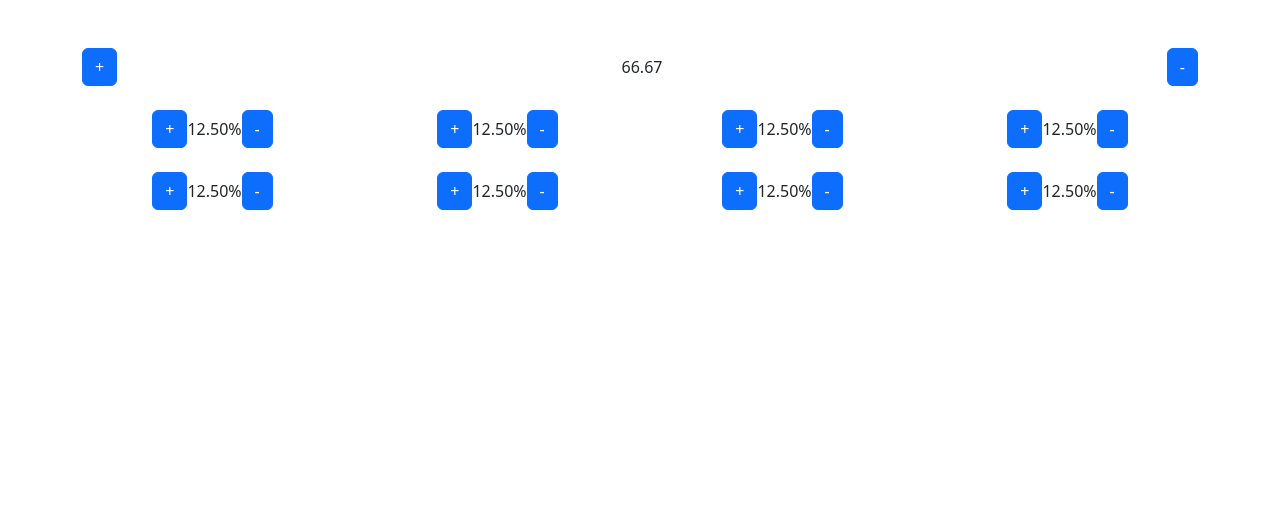
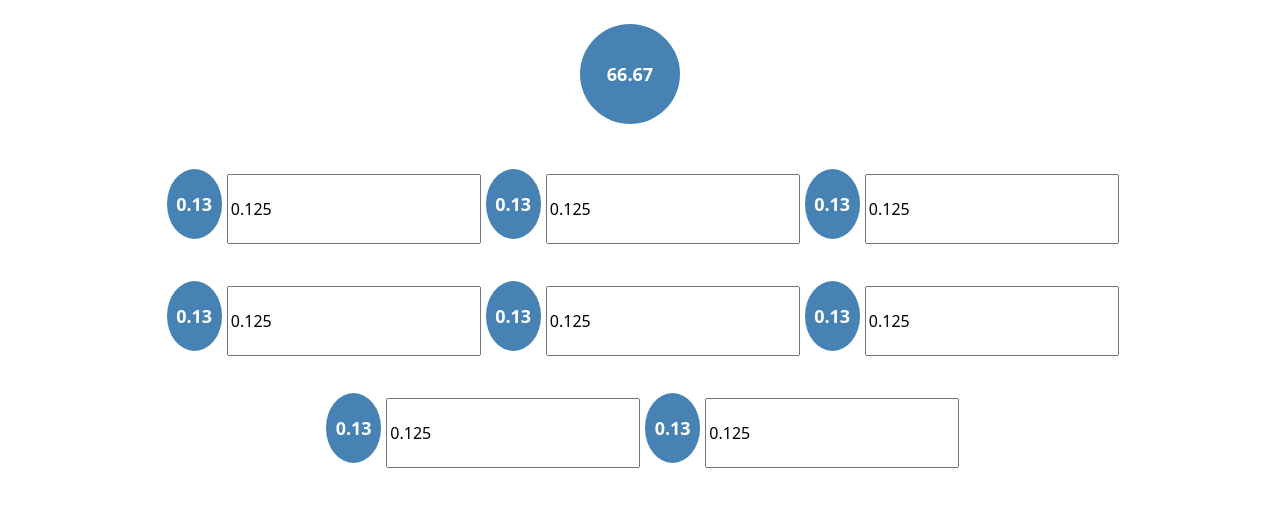
Before and after one commit to zarir-engineer/partition-tree-app, a Next.js app: page / in a window 1280 px wide. Shown: the top 506 px of the page. Built offline with nearby package versions, Linux system fonts and the light colour scheme.

Commit message:
Update page.tsx

```diff
--- a/app/page.tsx
+++ b/app/page.tsx
@@ -1,115 +1,144 @@
 "use client";
-import React, { useState } from 'react';  // Import necessary libraries: React and useState hook
-import { Button, Container, Row, Col } from 'react-bootstrap';  // Import Bootstrap components for styling
-import styles from './styles/FractionNodeApp.module.css';  // Import the CSS module
+import { useState } from "react";  // Import necessary libraries: React and useState hook
+import { Container } from "react-bootstrap";  // Import Bootstrap components for styling
 import 'bootstrap/dist/css/bootstrap.min.css'; // Import Bootstrap CSS
+import styles from './styles/FractionNodeApp.module.css';  // Import your custom styles
 
+const FractionNodeApp = () => {
+  const [data, setData] = useState<any>({
+    value: 66.67, // Root node value
+    children: Array(8).fill({ value: 1 / 8, children: [] }), // 8 child nodes with initial value 1/8
+  });
 
-
-// This is the main component of the app
-const FractionNodeApp = () => {
-
-  // "nodes" is an array that stores the values of 8 child nodes.
-  // Initially, each child node has a value of 1/8 (0.125).
-  const [nodes, setNodes] = useState(Array(8).fill(1/8));
-
-  // "topNode" is the main or "top" node. Initially, it holds a value of 66.67.
-  const [topNode, setTopNode] = useState(66.67);
-
-  // This function allows the user to modify the value of a node.
-  // It takes in the node index (which node to change) and the new value.
-  const handleValueChange = (index: number, value: number) => {
-    // Make a copy of the current nodes array (since React requires you to not modify state directly)
-    const updatedNodes = [...nodes];
-
-    // Change the value of the node at the specified index
-    updatedNodes[index] = value;
-
-    // Now we need to update the other nodes so that all values add up to 1 (or 100%).
-    // First, calculate the remaining value that is missing to reach 1 (100%).
-    const remainingValue = 1 - updatedNodes.reduce((acc, node) => acc + node, 0);
-
-    // Update all other nodes with an equal share of the remaining value.
-    updatedNodes.forEach((_, i) => {
-      if (i !== index) {
-        updatedNodes[i] = remainingValue / (nodes.length - 1);
-      }
+  // Function to adjust node values
+  const adjustNodeValue = (index: number, value: number) => {
+    const newChildren = [...data.children];
+    newChildren[index].value = value;
+    const total = newChildren.reduce((sum, child) => sum + child.value, 0);
+    // Normalize the other children to make the sum equal to 1
+    if (total !== 1) {
+      newChildren.forEach((child, idx) => {
+        if (idx !== index) {
+          child.value = (1 - value) / (newChildren.length - 1);
+        }
+      });
+    }
+    setData({
+      ...data,
+      children: newChildren,
     });
-
-    // Finally, update the state with the new values of all the nodes
-    setNodes(updatedNodes);
   };
 
-  // This function adds a new node with an initial value of 1/8 (0.125).
-  const addNode = (index: number) => {
-    // Copy the current nodes array
-    const updatedNodes = [...nodes];
-
-    // Insert a new node right after the specified index
-    updatedNodes.splice(index + 1, 0, 1 / 8);
-
-    // Update the state with the new array of nodes
-    setNodes(updatedNodes);
+  // Function to add a new child node
+  const addChildNode = () => {
+    const newNode = { value: 1 / 8, children: [] }; // Example of a new child node
+    setData({
+      ...data,
+      children: [...data.children, newNode],
+    });
   };
 
-  // This function removes a node from the array at the specified index.
-  const removeNode = (index: number) => {
-    if (nodes.length > 1) {
-      // Copy the current nodes array
-      const updatedNodes = [...nodes];
-
-      // Remove the node at the specified index
-      updatedNodes.splice(index, 1);
-
-      // Update the state with the new array of nodes
-      setNodes(updatedNodes);
-    }
+  // Function to remove a child node
+  const removeChildNode = (index: number) => {
+    const newChildren = data.children.filter((_, i) => i !== index);
+    setData({
+      ...data,
+      children: newChildren,
+    });
   };
 
-  // This function adjusts the value of the top node (by adding or subtracting a fixed amount)
-  const changeTopNodeValue = (delta: number) => {
-    setTopNode(prev => Math.max(0, prev + delta));  // Prevent the top node value from going below 0
-  };
-
-  // The UI of the app: using Bootstrap components for layout and styling
   return (
-    <Container className="mt-5">  {/* This creates a container to hold all the content */}
-
-      {/* A section for the top node, displaying its value and allowing adjustments with + and - buttons */}
-      <div className="text-center mb-4">
-        <div className="node">
-          <div className="d-flex justify-content-between align-items-center">
-            {/* Add button for top node */}
-            <Button className="add-btn" onClick={() => changeTopNodeValue(5)}>+</Button>
-            {/* Display the top node value */}
-            <span>{topNode.toFixed(2)}</span>
-            {/* Remove button for top node */}
-            <Button className="remove-btn" onClick={() => changeTopNodeValue(-5)}>-</Button>
-          </div>
+    <Container className="my-4">
+      <div className="d-flex justify-content-center mb-4">
+        {/* Root node without "+" or "-" buttons */}
+        <div
+          className={styles.node} // Custom styles for the root node
+          style={{
+            width: '100px',
+            height: '100px',
+            borderRadius: '50%',
+            backgroundColor: 'steelblue',
+            color: 'white',
+            fontWeight: 'bold',
+            display: 'flex',
+            alignItems: 'center',
+            justifyContent: 'center',
+            marginRight: '20px', // Space between root and child nodes
+            position: 'relative',
+          }}
+        >
+          {data.value}
         </div>
       </div>
 
-      {/* A section to display 8 child nodes below the top node */}
-      <Row className="justify-content-center">
-        {/* Loop through the nodes array and create a node for each entry */}
-        {nodes.map((nodeValue, index) => (
-          <Col key={index} xs={3} className="d-flex justify-content-center mb-4">
-            <div className="node">
-              <div className="d-flex justify-content-between align-items-center">
-                {/* Add button for each node */}
-                <Button className="add-btn" onClick={() => addNode(index)}>+</Button>
-                {/* Display the value of each node, converted to percentage */}
-                <span>{(nodeValue * 100).toFixed(2)}%</span>
-                {/* Remove button for each node */}
-                <Button className="remove-btn" onClick={() => removeNode(index)}>-</Button>
-              </div>
+      <div className="d-flex justify-content-center flex-wrap">
+        {/* Child nodes with "+" and "-" buttons */}
+        {data.children.map((child, index) => (
+          <div key={index} className="d-flex justify-content-center my-3">
+            <div
+              className={styles.node} // Custom styles for child nodes
+              style={{
+                width: '70px',
+                height: '70px',
+                borderRadius: '50%',
+                backgroundColor: 'steelblue',
+                color: 'white',
+                fontWeight: 'bold',
+                display: 'flex',
+                alignItems: 'center',
+                justifyContent: 'center',
+                margin: '5px', // Space between nodes
+                position: 'relative',
+              }}
+            >
+              {child.value.toFixed(2)}
+
+              {/* "+" Button to add a node */}
+              <button
+                style={{
+                  position: 'absolute',
+                  top: '-20px',
+                  left: '-20px',
+                  fontSize: '18px',
+                  cursor: 'pointer',
+                  background: 'transparent',
+                  border: 'none',
+                  color: 'white',
+                }}
+                onClick={addChildNode}
+              >
+                +
+              </button>
+
+              {/* "-" Button to remove a node */}
+              {data.children.length > 1 && (
+                <button
+                  style={{
+                    position: 'absolute',
+                    top: '-20px',
+                    right: '-20px',
+                    fontSize: '18px',
+                    cursor: 'pointer',
+                    background: 'transparent',
+                    border: 'none',
+                    color: 'white',
+                  }}
+                  onClick={() => removeChildNode(index)}
+                >
+                  -
+                </button>
+              )}
             </div>
-          </Col>
+            <input
+              type="number"
+              value={child.value}
+              onChange={(e) => adjustNodeValue(index, parseFloat(e.target.value))}
+              step="0.01"
+              style={{ marginTop: '10px', width: '100%' }}
+            />
+          </div>
         ))}
-      </Row>
-
-      {/* Optional, add lines or SVG here to visually connect the nodes */}
-      {/* <svg> for connecting the nodes */}
+      </div>
     </Container>
   );
 };
```
